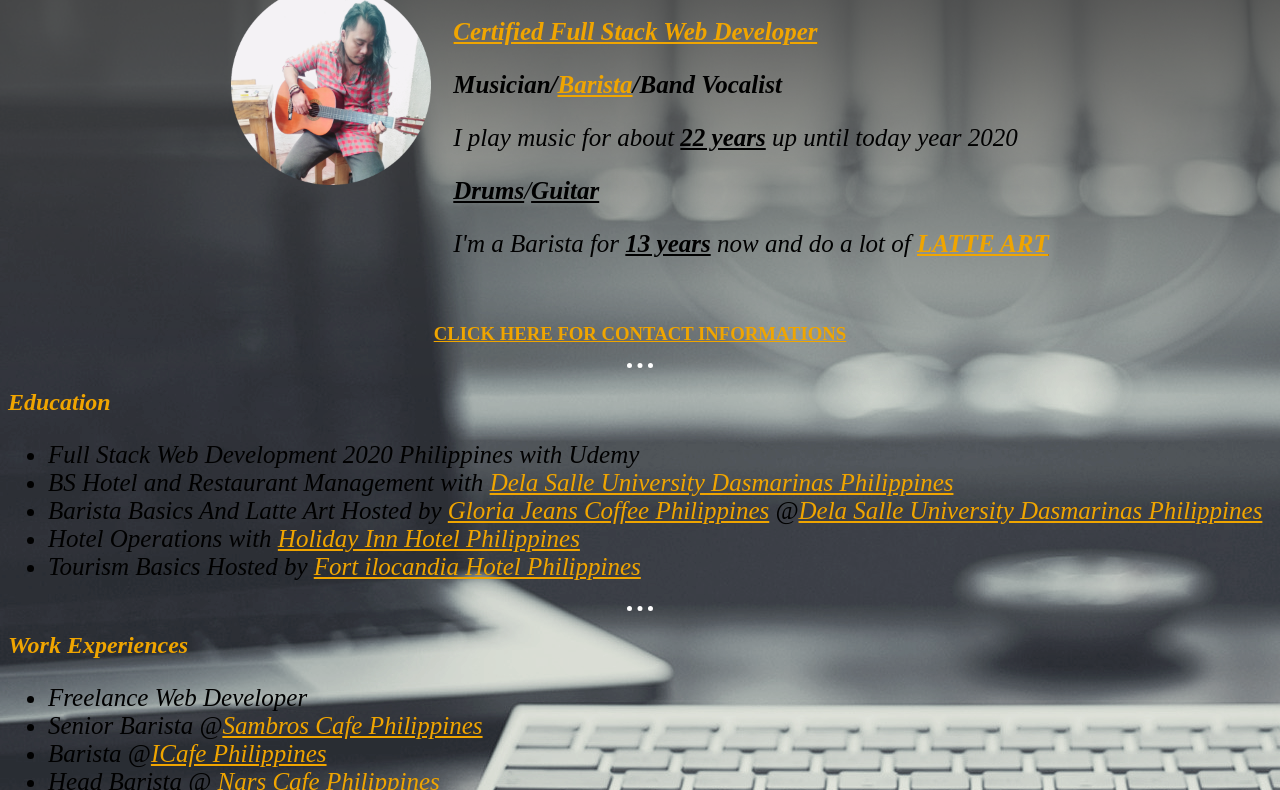
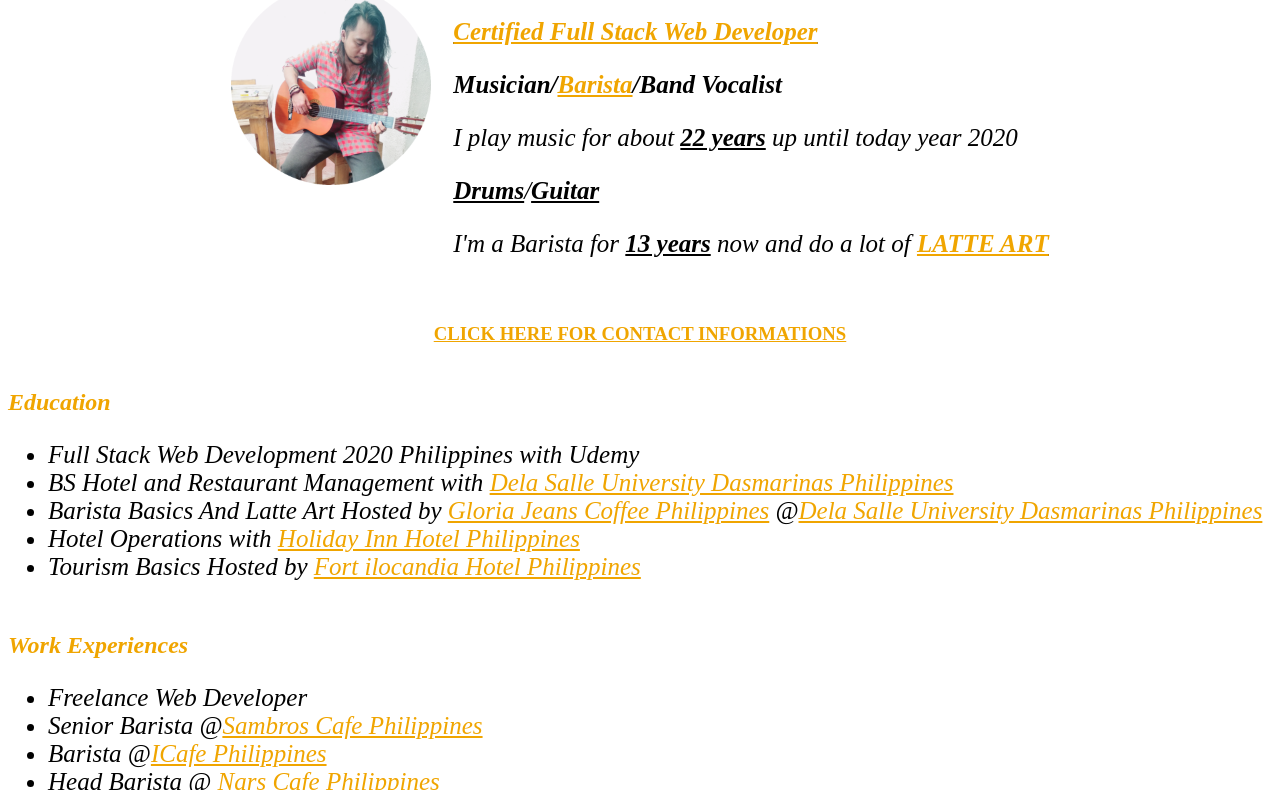
Before and after one commit to raggamuffin011490/cv, a plain HTML site: page index.html in a window 1280 px wide. Shown: the part 150-940 px from the top of the page. Drawn offline with Linux system fonts and the light colour scheme.

Commit message:
Update index.html

```diff
--- a/index.html
+++ b/index.html
@@ -1,11 +1,6 @@
 <!DOCTYPE html>
 <html lang="en" dir="ltr">
 <center>
-<style media="screen">
-
-
-  body{background-image: url(../images/web.png);}
-  </style>
 
 <head>
   <meta charset="utf-8">
```
